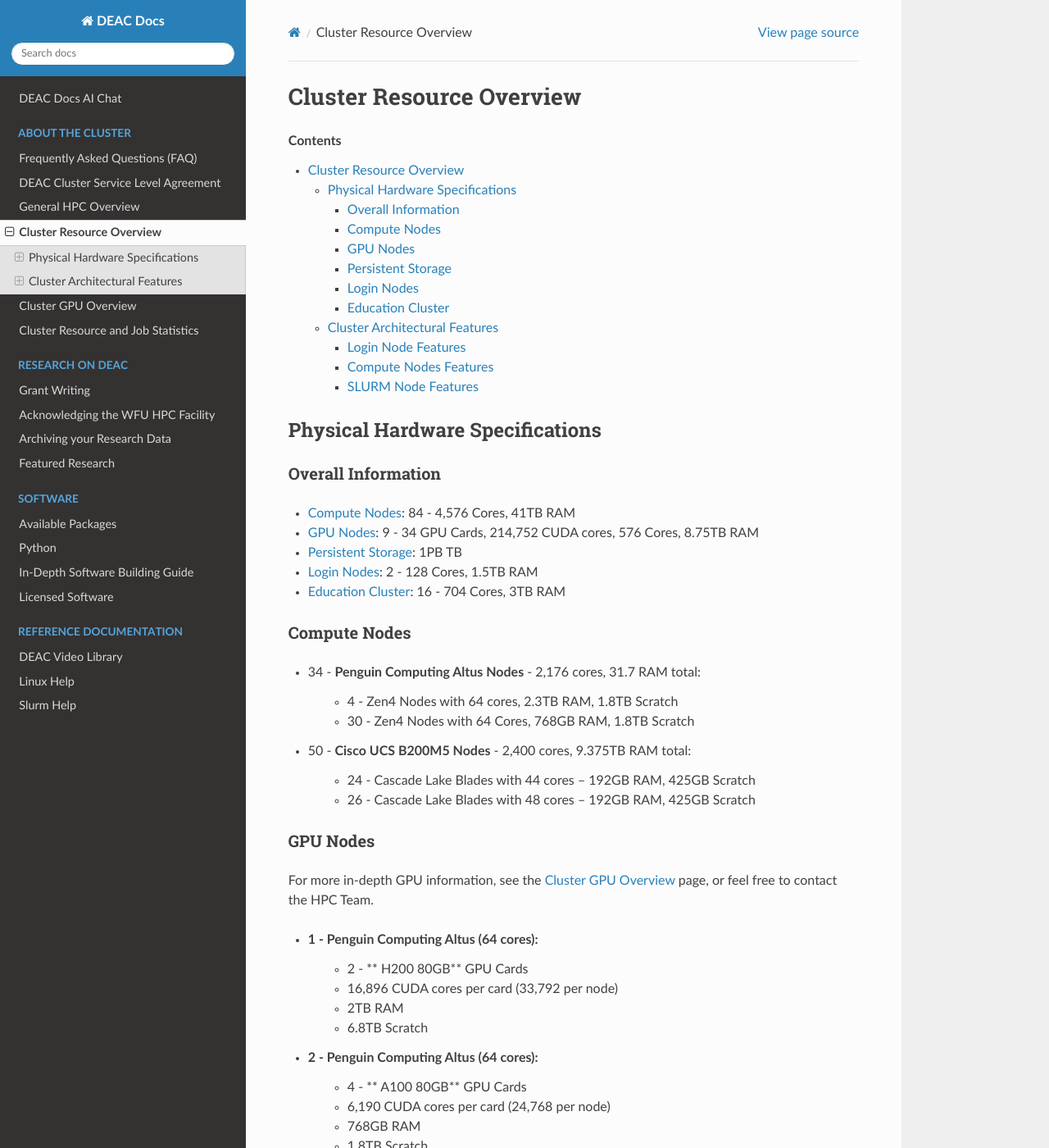
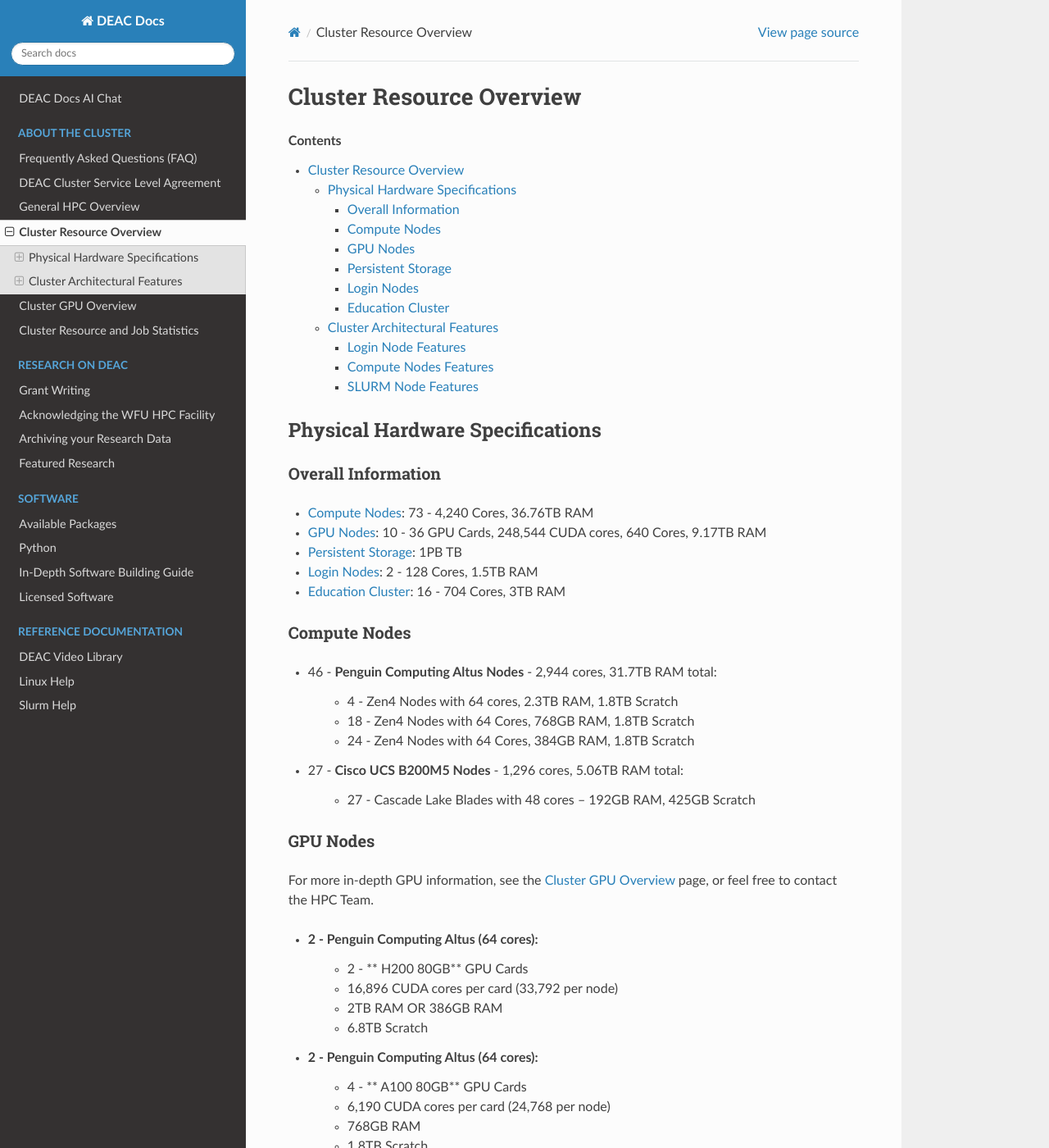
Before and after one commit to WFU-HPC/deac-docs, a Sphinx documentation site: the page built from source/cluster-hardware.rst, in a window 1280 px wide and 1400 px high. Shown: the whole window at 82% size. Built offline with Sphinx 7.4.7 and the Read the Docs theme 3.1.0, drawn with Linux system fonts in a browser that asks for light colours.

Commit message:
Updating hardware info

```diff
--- a/source/cluster-hardware.rst
+++ b/source/cluster-hardware.rst
@@ -18,8 +18,8 @@ Physical Hardware Specifications
 Overall Information
 -------------------
 
-*  :ref:`Compute Nodes<sec.hardware.physical.compute>`: 84 - 4,576 Cores, 41TB RAM
-*  :ref:`GPU Nodes<sec.hardware.physical.gpu>`: 9 - 34 GPU Cards, 214,752 CUDA cores, 576 Cores, 8.75TB RAM
+*  :ref:`Compute Nodes<sec.hardware.physical.compute>`: 73 - 4,240 Cores, 36.76TB RAM
+*  :ref:`GPU Nodes<sec.hardware.physical.gpu>`: 10 - 36 GPU Cards, 248,544 CUDA cores, 640 Cores, 9.17TB RAM
 *  :ref:`Persistent Storage<sec.hardware.physical.storage>`: 1PB TB
 *  :ref:`Login Nodes<sec.hardware.physical.login>`: 2 - 128 Cores, 1.5TB RAM
 *  :ref:`Education Cluster<sec.hardware.physical.education>`: 16 - 704 Cores, 3TB RAM
@@ -29,15 +29,15 @@ Overall Information
 Compute Nodes
 -------------
 
-*  34 - **Penguin Computing Altus Nodes** - 2,176 cores, 31.7 RAM total:
+*  46 - **Penguin Computing Altus Nodes** - 2,944 cores, 31.7TB RAM total:
 
 	* 4 - Zen4 Nodes with 64 cores, 2.3TB RAM, 1.8TB Scratch
-	* 30 - Zen4 Nodes with 64 Cores, 768GB RAM, 1.8TB Scratch
+	* 18 - Zen4 Nodes with 64 Cores, 768GB RAM, 1.8TB Scratch
+	* 24 - Zen4 Nodes with 64 Cores, 384GB RAM, 1.8TB Scratch
 
-*  50 - **Cisco UCS B200M5 Nodes**  - 2,400 cores, 9.375TB RAM total:
+*  27 - **Cisco UCS B200M5 Nodes**  - 1,296 cores, 5.06TB RAM total:
 
-	* 24 - Cascade Lake Blades with 44 cores -- 192GB RAM, 425GB Scratch
-	* 26 - Cascade Lake Blades with 48 cores -- 192GB RAM, 425GB Scratch
+	* 27 - Cascade Lake Blades with 48 cores -- 192GB RAM, 425GB Scratch
 
 .. _sec.hardware.physical.gpu:
 
@@ -46,10 +46,10 @@ GPU Nodes
 
 For more in-depth GPU information, see the :ref:`Cluster GPU Overview<sec.cluster-gpu>` page, or feel free to contact the HPC Team.
 
-*  1 - Penguin Computing Altus (64 cores):
+*  2 - Penguin Computing Altus (64 cores):
 	*  2 -  ** H200 80GB** GPU Cards
 	*  16,896 CUDA cores per card (33,792 per node)
-	*  2TB RAM
+	*  2TB RAM OR 386GB RAM
 	*  6.8TB Scratch
 *  2 - Penguin Computing Altus (64 cores):
 	*  4 -  ** A100 80GB** GPU Cards
```
Also changed, not shown: source/research-grant_writing.rst (+4 -4 lines).
